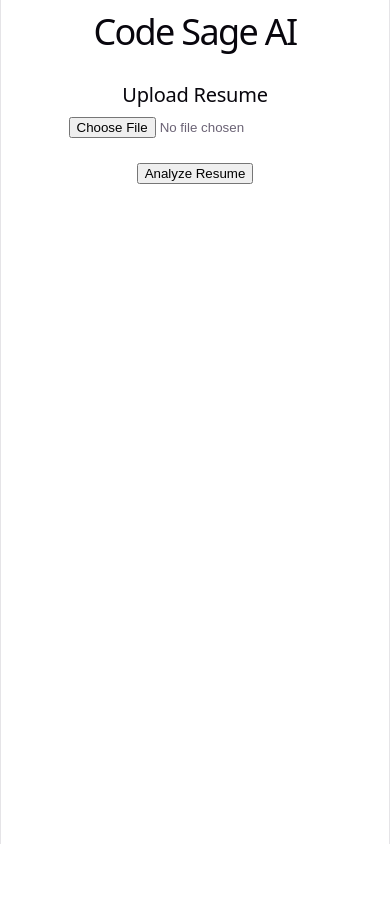
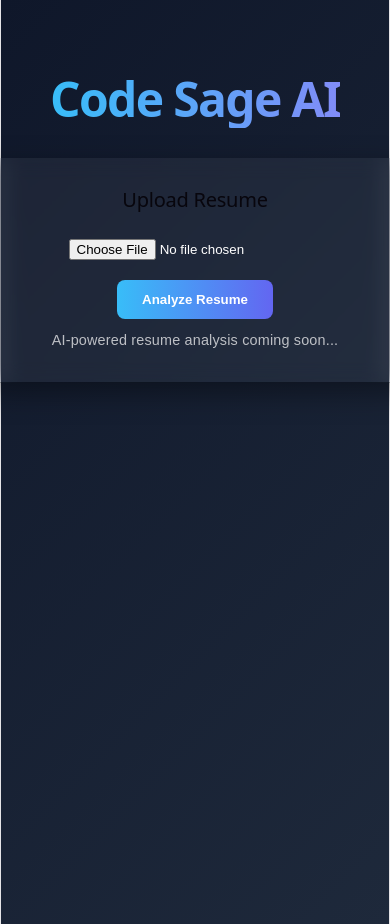
Before and after one commit to Shresth-013/code-sage-ai, a React app in the folder frontend/: page / in a window 390 px wide. Before the commit the page ends 844 px from the top, so only its background shows below. Built offline with nearby package versions, Linux system fonts and the light colour scheme; the HTML template or start-up script is replaced by a standard one.

Commit message:
fix: resolve UI clipping and improve layout responsiveness

```diff
--- a/frontend/src/App.css
+++ b/frontend/src/App.css
@@ -1,184 +1,93 @@
-.counter {
-  font-size: 16px;
-  padding: 5px 10px;
-  border-radius: 5px;
-  color: var(--accent);
-  background: var(--accent-bg);
-  border: 2px solid transparent;
-  transition: border-color 0.3s;
-  margin-bottom: 24px;
-
-  &:hover {
-    border-color: var(--accent-border);
-  }
-  &:focus-visible {
-    outline: 2px solid var(--accent);
-    outline-offset: 2px;
-  }
+/* Global */
+body {
+  margin: 0;
+  font-family: "Poppins", sans-serif;
+  background: linear-gradient(135deg, #0f172a, #1e293b);
+  color: white;
+  overflow-y: auto; /* allow scrolling */
 }
 
-.hero {
-  position: relative;
-
-  .base,
-  .framework,
-  .vite {
-    inset-inline: 0;
-    margin: 0 auto;
-  }
-
-  .base {
-    width: 170px;
-    position: relative;
-    z-index: 0;
-  }
-
-  .framework,
-  .vite {
-    position: absolute;
-  }
-
-  .framework {
-    z-index: 1;
-    top: 34px;
-    height: 28px;
-    transform: perspective(2000px) rotateZ(300deg) rotateX(44deg) rotateY(39deg)
-      scale(1.4);
-  }
-
-  .vite {
-    z-index: 0;
-    top: 107px;
-    height: 26px;
-    width: auto;
-    transform: perspective(2000px) rotateZ(300deg) rotateX(40deg) rotateY(39deg)
-      scale(0.8);
-  }
+/* Container */
+.container {
+  min-height: 100vh; /* allow growth */
+  display: flex;
+  flex-direction: column;
+  align-items: center;
+  padding: 40px 20px;
 }
 
-#center {
-  display: flex;
-  flex-direction: column;
-  gap: 25px;
-  place-content: center;
-  place-items: center;
-  flex-grow: 1;
+/* Title */
+.title {
+  font-size: 3rem;
+  font-weight: bold;
+  margin-bottom: 30px;
+  padding-top: 10px;
+  line-height: 1.2;
 
-  @media (max-width: 1024px) {
-    padding: 32px 20px 24px;
-    gap: 18px;
-  }
+  background: linear-gradient(90deg, #38bdf8, #818cf8);
+  -webkit-background-clip: text;
+  -webkit-text-fill-color: transparent;
+  text-align: center;
 }
 
-#next-steps {
-  display: flex;
-  border-top: 1px solid var(--border);
-  text-align: left;
-
-  & > div {
-    flex: 1 1 0;
-    padding: 32px;
-    @media (max-width: 1024px) {
-      padding: 24px 20px;
-    }
-  }
-
-  .icon {
-    margin-bottom: 16px;
-    width: 22px;
-    height: 22px;
-  }
-
-  @media (max-width: 1024px) {
-    flex-direction: column;
-    text-align: center;
-  }
+/* Card */
+.card {
+  background: rgba(255, 255, 255, 0.05);
+  padding: 30px 40px;
+  border-radius: 16px;
+  backdrop-filter: blur(10px);
+  text-align: center;
+  box-shadow: 0 10px 30px rgba(0, 0, 0, 0.4);
+  width: 100%;
+  max-width: 600px; /* keeps it centered & neat */
 }
 
-#docs {
-  border-right: 1px solid var(--border);
-
-  @media (max-width: 1024px) {
-    border-right: none;
-    border-bottom: 1px solid var(--border);
-  }
+/* Input */
+.file-input {
+  margin: 20px 0;
+  color: white;
 }
 
-#next-steps ul {
-  list-style: none;
-  padding: 0;
-  display: flex;
-  gap: 8px;
-  margin: 32px 0 0;
-
-  .logo {
-    height: 18px;
-  }
-
-  a {
-    color: var(--text-h);
-    font-size: 16px;
-    border-radius: 6px;
-    background: var(--social-bg);
-    display: flex;
-    padding: 6px 12px;
-    align-items: center;
-    gap: 8px;
-    text-decoration: none;
-    transition: box-shadow 0.3s;
-
-    &:hover {
-      box-shadow: var(--shadow);
-    }
-    .button-icon {
-      height: 18px;
-      width: 18px;
-    }
-  }
-
-  @media (max-width: 1024px) {
-    margin-top: 20px;
-    flex-wrap: wrap;
-    justify-content: center;
-
-    li {
-      flex: 1 1 calc(50% - 8px);
-    }
-
-    a {
-      width: 100%;
-      justify-content: center;
-      box-sizing: border-box;
-    }
-  }
+/* Button */
+.btn {
+  background: linear-gradient(90deg, #38bdf8, #6366f1);
+  border: none;
+  padding: 12px 25px;
+  border-radius: 8px;
+  color: white;
+  font-weight: 600;
+  cursor: pointer;
+  transition: 0.3s;
 }
 
-#spacer {
-  height: 88px;
-  border-top: 1px solid var(--border);
-  @media (max-width: 1024px) {
-    height: 48px;
-  }
+.btn:hover {
+  transform: scale(1.05);
+  opacity: 0.9;
 }
 
-.ticks {
-  position: relative;
-  width: 100%;
+/* Note text */
+.note {
+  margin-top: 10px;
+  font-size: 0.9rem;
+  opacity: 0.7;
+}
 
-  &::before,
-  &::after {
-    content: '';
-    position: absolute;
-    top: -4.5px;
-    border: 5px solid transparent;
-  }
+/* Result Section */
+.result {
+  text-align: left;
+  margin-top: 25px;
+  background: rgba(255, 255, 255, 0.07);
+  padding: 20px;
+  border-radius: 12px;
+  max-height: 300px; /* scroll if too big */
+  overflow-y: auto;
+}
 
-  &::before {
-    left: 0;
-    border-left-color: var(--border);
-  }
-  &::after {
-    right: 0;
-    border-right-color: var(--border);
-  }
+/* Lists */
+.result ul {
+  padding-left: 20px;
 }
+
+.result li {
+  margin-bottom: 6px;
+}
--- a/frontend/src/App.jsx
+++ b/frontend/src/App.jsx
@@ -1,10 +1,89 @@
-import ResumeUpload from "./components/ResumeUpload";
+import { useState } from "react";
+import "./App.css";
 
 function App() {
+  const [file, setFile] = useState(null);
+  const [result, setResult] = useState(null); // ✅ NEW STATE
+
+  const handleAnalyze = async () => {
+    if (!file) {
+      alert("Please upload a resume first");
+      return;
+    }
+
+    const formData = new FormData();
+    formData.append("resume", file);
+
+    try {
+      const res = await fetch("http://localhost:3001/api/resume/analyze?resume", {
+        method: "POST",
+        body: formData,
+      });
+
+      const data = await res.json();
+
+      console.log("Response:", data);
+
+      setResult(data); // ✅ SHOW IN UI (instead of alert)
+
+    } catch (error) {
+      console.error(error);
+      alert("Error connecting to server");
+    }
+  };
+
   return (
-    <div>
-      <h1>Code Sage AI</h1>
-      <ResumeUpload />
+    <div className="container">
+      <h1 className="title">Code Sage AI</h1>
+
+      <div className="card">
+        <h2>Upload Resume</h2>
+
+        <input
+          type="file"
+          onChange={(e) => setFile(e.target.files[0])}
+          className="file-input"
+        />
+
+        <button className="btn" onClick={handleAnalyze}>
+          Analyze Resume
+        </button>
+
+        <p className="note">
+          AI-powered resume analysis coming soon...
+        </p>
+
+        {/* ✅ RESULT UI */}
+        {result && (
+          <div className="result">
+            <h3>Analysis Result</h3>
+
+            <p><strong>ATS Score:</strong> {result.analysis?.atsScore}</p>
+
+            <h4>Strengths:</h4>
+            <ul>
+              {result.analysis?.strengths?.map((item, i) => (
+                <li key={i}>{item}</li>
+              ))}
+            </ul>
+
+            <h4>Missing Keywords:</h4>
+            <ul>
+              {result.analysis?.missingKeywords?.map((item, i) => (
+                <li key={i}>{item}</li>
+              ))}
+            </ul>
+
+            <h4>Suggestions:</h4>
+            <ul>
+              {result.analysis?.suggestions?.map((item, i) => (
+                <li key={i}>{item}</li>
+              ))}
+            </ul>
+          </div>
+        )}
+
+      </div>
     </div>
   );
 }
```
